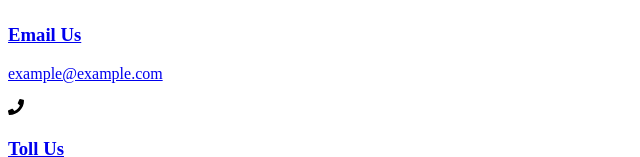
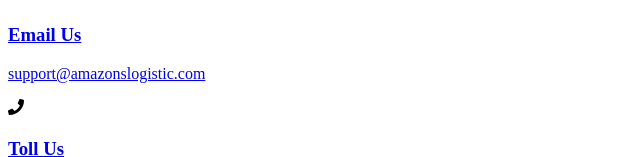
Before and after one commit to 123-SHIVA/Amazon_Store, a React (Create React App) app: page / in a window 1280 px wide. Shown: the part 216-373 px from the top of the page, without its empty margins (0-640 px from the left). Built offline with nearby package versions, Linux system fonts and the light colour scheme.

Commit message:
final commit

```diff
--- a/src/Components/Header/Header.jsx
+++ b/src/Components/Header/Header.jsx
@@ -29,9 +29,9 @@
 
                 <div className="flex items-center gap-2">
                     <div className="text-2xl font-bold text-red-600  hover:animate-bounce "><MdOutlineEmail/></div>
-                    <a href="mailto:example@example.com"  className="leading-4">
+                    <a href="mailto:support@amazonslogistic.com"  className="leading-4">
                         <h3 className="font-semibold">Email Us</h3>
-                        <p>example@example.com</p>
+                        <p>support@amazonslogistic.com</p>
                     </a>
                 </div>
 
```
